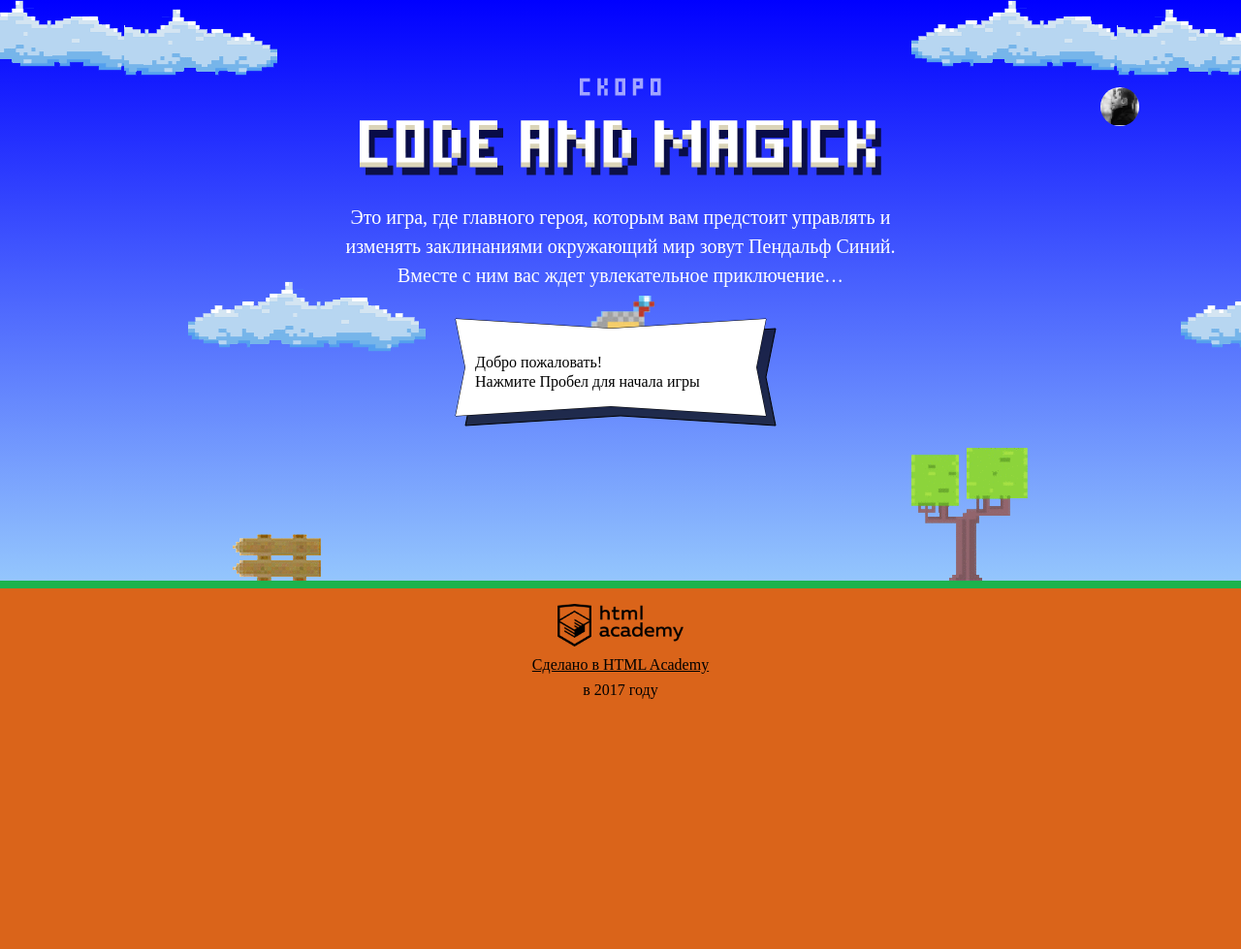
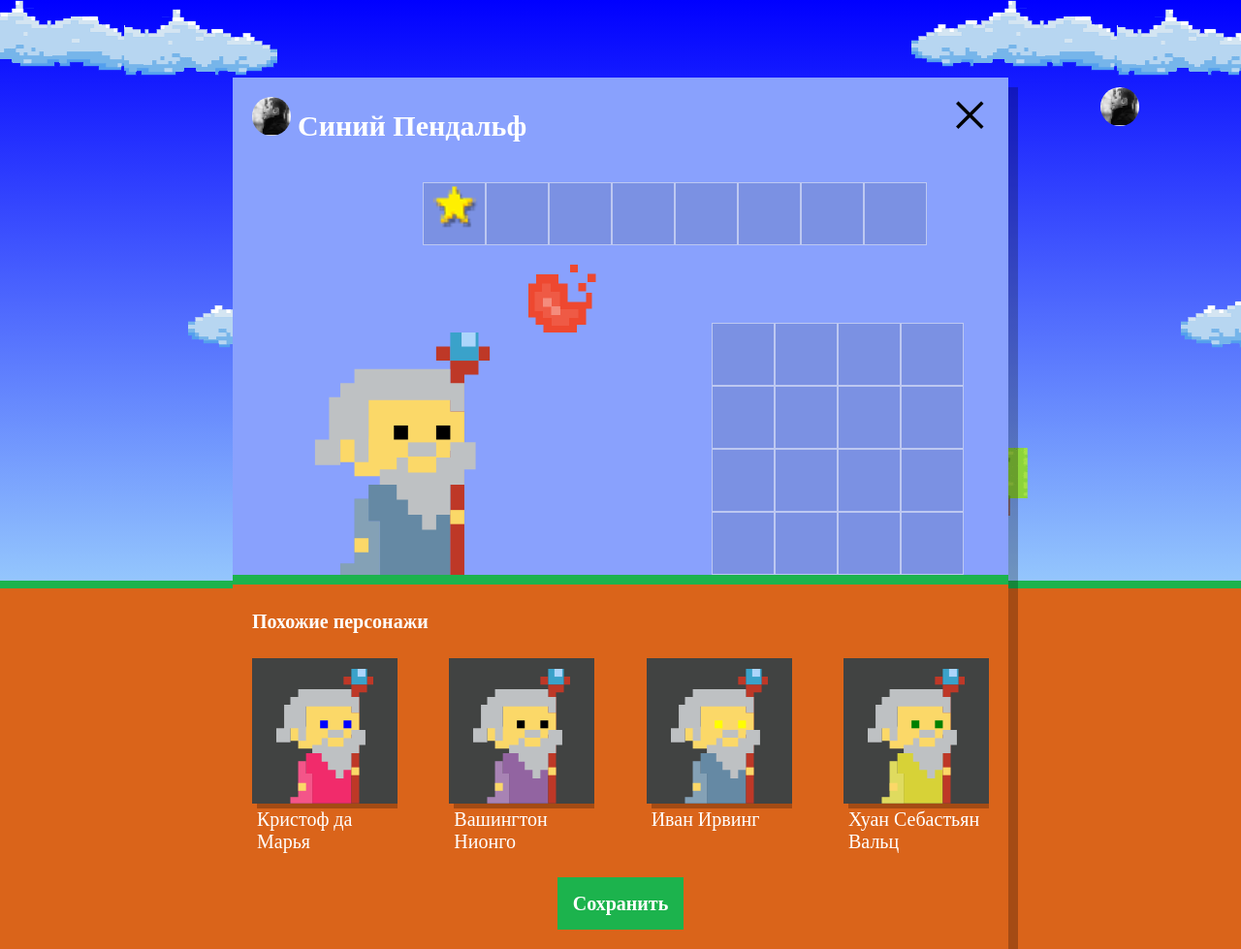
Before and after one commit to Nazar2a/1041805-code-and-magick-18, a website: page index.html in a window 1280 px wide. Shown: the whole page at 97% size. Before the commit the page ends 800 px from the top, so only its background shows below. Drawn offline with Linux system fonts and the light colour scheme; a web font is replaced by a local one.

Commit message:
completed task 4

```diff
--- a/index.html
+++ b/index.html
@@ -203,6 +203,7 @@
   };
 </script>
 <script src="js/stat.js"></script>
+<script src="js/setup.js"></script>
 <script src="js/game.js"></script>
 
 </body>
--- /dev/null
+++ b/js/setup.js
@@ -0,0 +1,74 @@
+'use strict';
+
+var WIZARD_NAMES = ['Иван', 'Хуан Себастьян', 'Мария', 'Кристоф', 'Виктор', 'Юлия', 'Люпита', 'Вашингтон'];
+
+var WIZARD_SURNAMES = ['да Марья', 'Верон', 'Мирабелла', 'Вальц', 'Онопко', 'Топольницкая', 'Нионго', 'Ирвинг'];
+
+var WIZARD_COAT_COLORS = ['rgb(101, 137, 164)', 'rgb(241, 43, 107)', 'rgb(146, 100, 161)', 'rgb(56, 159, 117)', 'rgb(215, 210, 55)', 'rgb(0, 0, 0)'];
+
+var WIZARD_EYES_COLORS = ['black', 'red', 'blue', 'yellow', 'green'];
+
+var userDialog = document.querySelector('.setup');
+userDialog.classList.remove('hidden');
+
+var similarListElement = userDialog.querySelector('.setup-similar-list');
+
+var similarWizardTemplate = document.querySelector('#similar-wizard-template')
+  .content
+  .querySelector('.setup-similar-item');
+
+var shuffleArr = function (arr) {
+  for (var i = arr.length - 1; i > 0; i--) {
+    var j = Math.floor(Math.random() * (i + 1));
+    var temp = arr[i];
+    arr[i] = arr[j];
+    arr[j] = temp;
+  }
+  return arr;
+};
+
+shuffleArr(WIZARD_NAMES);
+shuffleArr(WIZARD_SURNAMES);
+shuffleArr(WIZARD_COAT_COLORS);
+shuffleArr(WIZARD_EYES_COLORS);
+
+var wizards = [
+  {
+    name: WIZARD_NAMES[0] + ' ' + WIZARD_SURNAMES[0],
+    coatColor: WIZARD_COAT_COLORS[0],
+    eyesColor: WIZARD_EYES_COLORS[0]
+  },
+  {
+    name: WIZARD_NAMES[1] + ' ' + WIZARD_SURNAMES[1],
+    coatColor: WIZARD_COAT_COLORS[1],
+    eyesColor: WIZARD_EYES_COLORS[1]
+  },
+  {
+    name: WIZARD_NAMES[2] + ' ' + WIZARD_SURNAMES[2],
+    coatColor: WIZARD_COAT_COLORS[2],
+    eyesColor: WIZARD_EYES_COLORS[2]
+  },
+  {
+    name: WIZARD_NAMES[3] + ' ' + WIZARD_SURNAMES[3],
+    coatColor: WIZARD_COAT_COLORS[3],
+    eyesColor: WIZARD_EYES_COLORS[3]
+  }
+];
+
+var renderWizard = function (wizard) {
+  var wizardElement = similarWizardTemplate.cloneNode(true);
+
+  wizardElement.querySelector('.setup-similar-label').textContent = wizard.name;
+  wizardElement.querySelector('.wizard-coat').style.fill = wizard.coatColor;
+  wizardElement.querySelector('.wizard-eyes').style.fill = wizard.eyesColor;
+
+  return wizardElement;
+}
+
+var fragment = document.createDocumentFragment();
+for (var i = 0; i < wizards.length; i++) {
+  fragment.appendChild(renderWizard(wizards[i]));
+}
+similarListElement.appendChild(fragment);
+
+userDialog.querySelector('.setup-similar').classList.remove('hidden');
```
